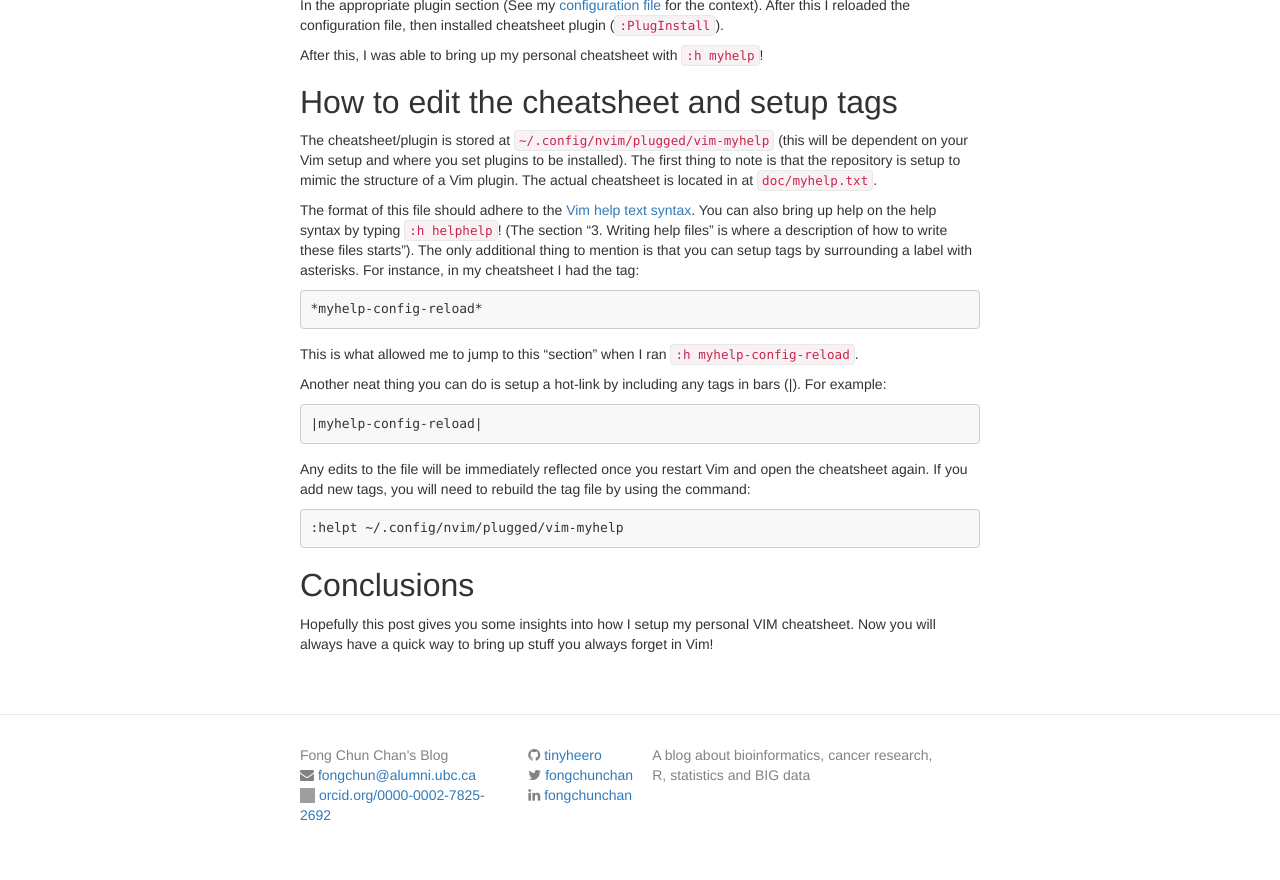
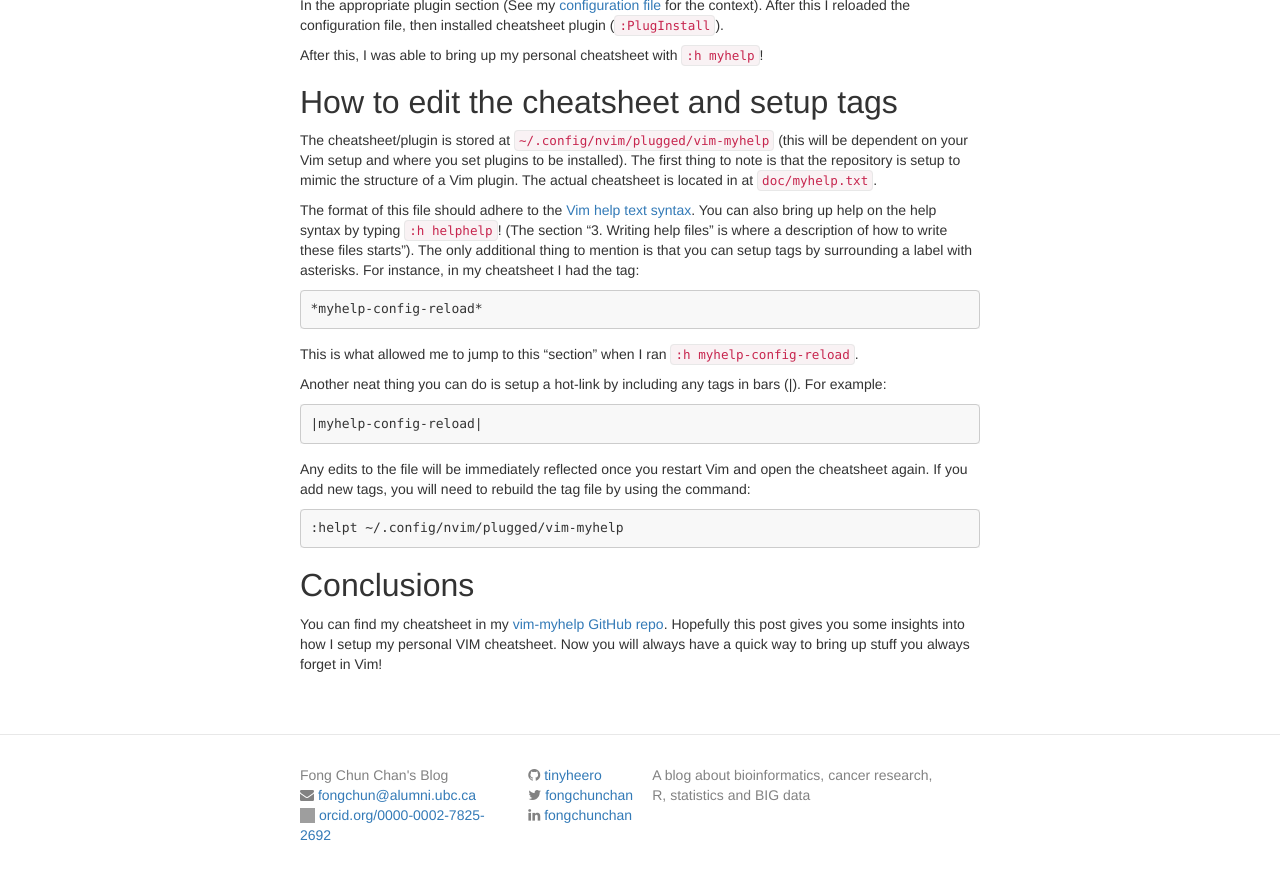
Before and after one commit to tinyheero/tinyheero.github.io, a Jekyll site: the page built from _posts/2017-11-04-vim-cheatsheet.md, in a window 1280 px wide and 900 px high, scrolled down 1980 px. Shown: the top 880 px of the window. Built offline with Jekyll 4.4.1, drawn with Linux system fonts in a browser that asks for light colours; nearby versions of some CDN libraries; library files that are not in the unit come from our copies; comment, search, counter and statistics services are not loaded; grey boxes are pictures that could not be loaded.

Commit message:
Update vim-cheatsheet post

```diff
--- a/_posts/2017-11-04-vim-cheatsheet.md
+++ b/_posts/2017-11-04-vim-cheatsheet.md
@@ -95,6 +95,7 @@ tag file by using the command:
 
 ## Conclusions
 
+You can find my cheatsheet in my [vim-myhelp GitHub repo](https://github.com/tinyheero/vim-myhelp).
 Hopefully this post gives you some insights into how I setup my personal VIM
 cheatsheet. Now you will always have a quick way to bring up stuff you always
 forget in Vim!
```
